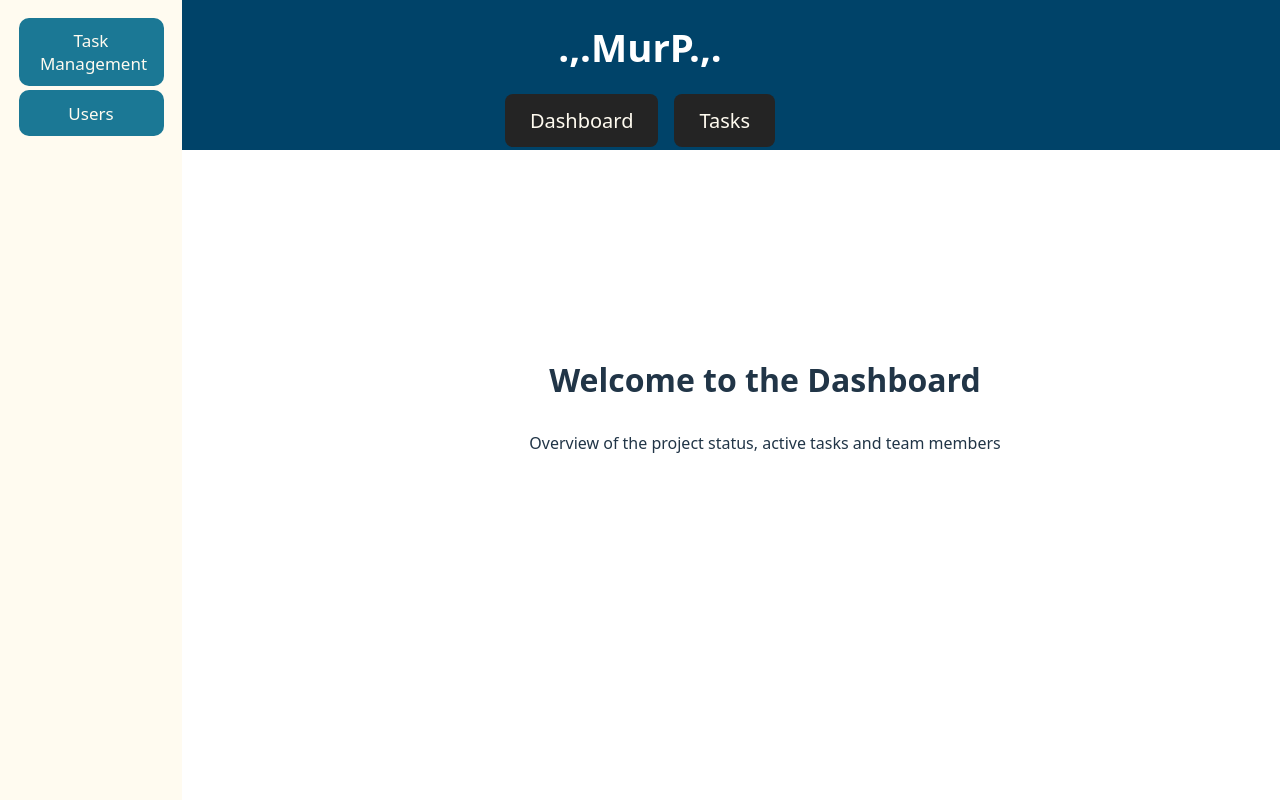
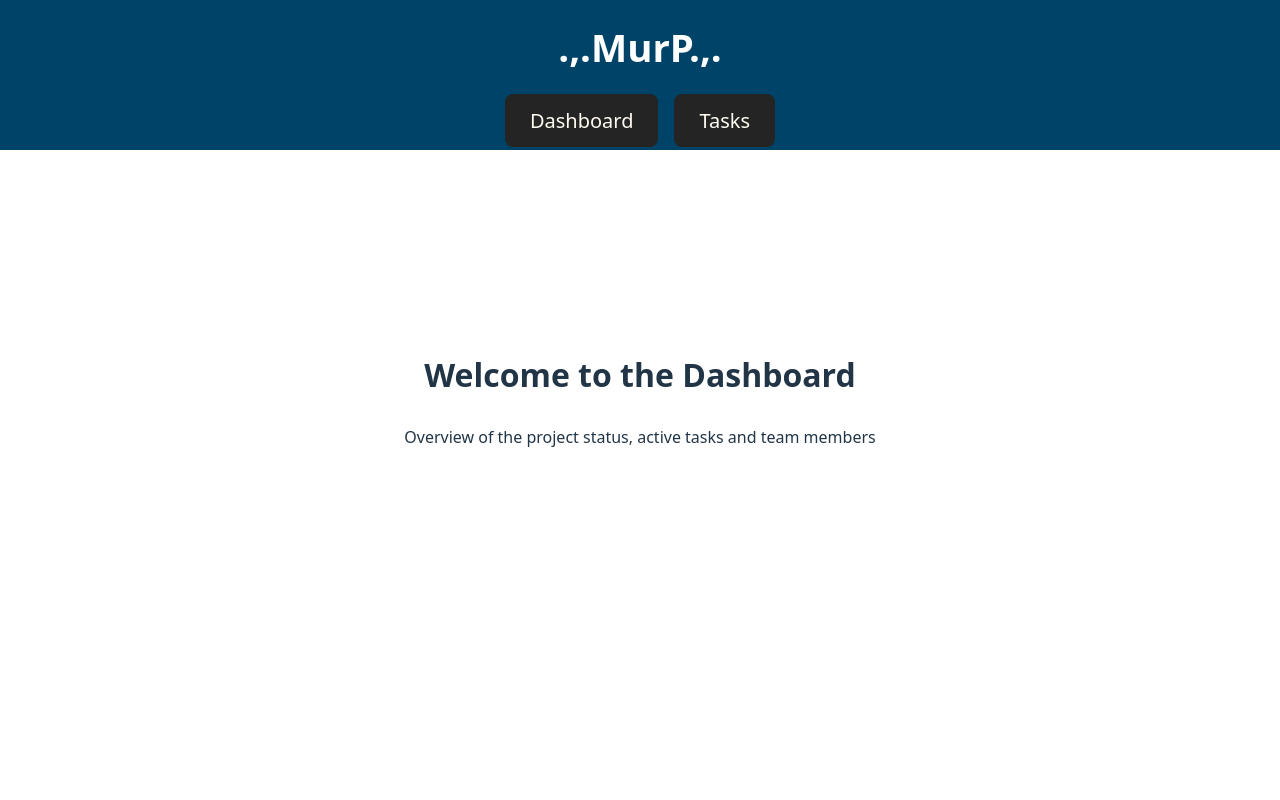
Before and after one commit to ksh0r/murp, a React (Vite) app in the folder client/: page / in a window 1280 px wide. Built offline with nearby package versions, Linux system fonts and the light colour scheme; a web font is replaced by a local one.

Commit message:
Remove Feature Sidebar. Reason: Too Clumsy For A Simple Start. May Be Added In The Future.

```diff
--- a/client/src/App.css
+++ b/client/src/App.css
@@ -79,7 +79,7 @@ nav a {
 /* Dashboard */
 .dashboard {
     align: center;
-    margin-left: 250px;
+    margin: 2rem auto;
 }
 
 .dashboard h2 {
@@ -91,8 +91,8 @@ nav a {
     max-width: 600px;
     margin: 2rem auto;
     padding: 2rem;
-    margin-left: 150px;
-    margin-top: 100px;
+    margin-top: 150px;
+    align: center;
     border: 1px solid #fff1bf;
 }
 
--- a/client/src/App.jsx
+++ b/client/src/App.jsx
@@ -1,7 +1,6 @@
 import { useState } from 'react';
 import { BrowserRouter as Router,Route,Routes } from 'react-router-dom';
 import Header from './components/Header.jsx';
-import Sidebar from './components/Sidebar.jsx'
 import Dashboard from './components/Dashboard.jsx'
 import Tasks from './pages/Tasks.jsx'
 import './App.css';
@@ -10,7 +9,6 @@ function App() {
   return (
       <Router>
       <Header />
-      <Sidebar />
         <Routes>
             <Route path="/" element={<Dashboard />} />
             <Route path="/tasks" element={<Tasks />} />
--- a/client/src/components/Sidebar.jsx
+++ /dev/null
@@ -1,15 +0,0 @@
-import React from 'react';
-import { Link } from 'react-router-dom';
-
-function Sidebar() {
-    return (
-        <aside className="sidebar">
-            <ul>
-                <li><Link to="/tasks"><button className="nav-but">Task Management</button></Link></li>
-                <li><Link to="/users"><button className="nav-but">Users</button></Link></li>
-            </ul>
-        </aside>
-    );
-}
-
-export default Sidebar;
```
